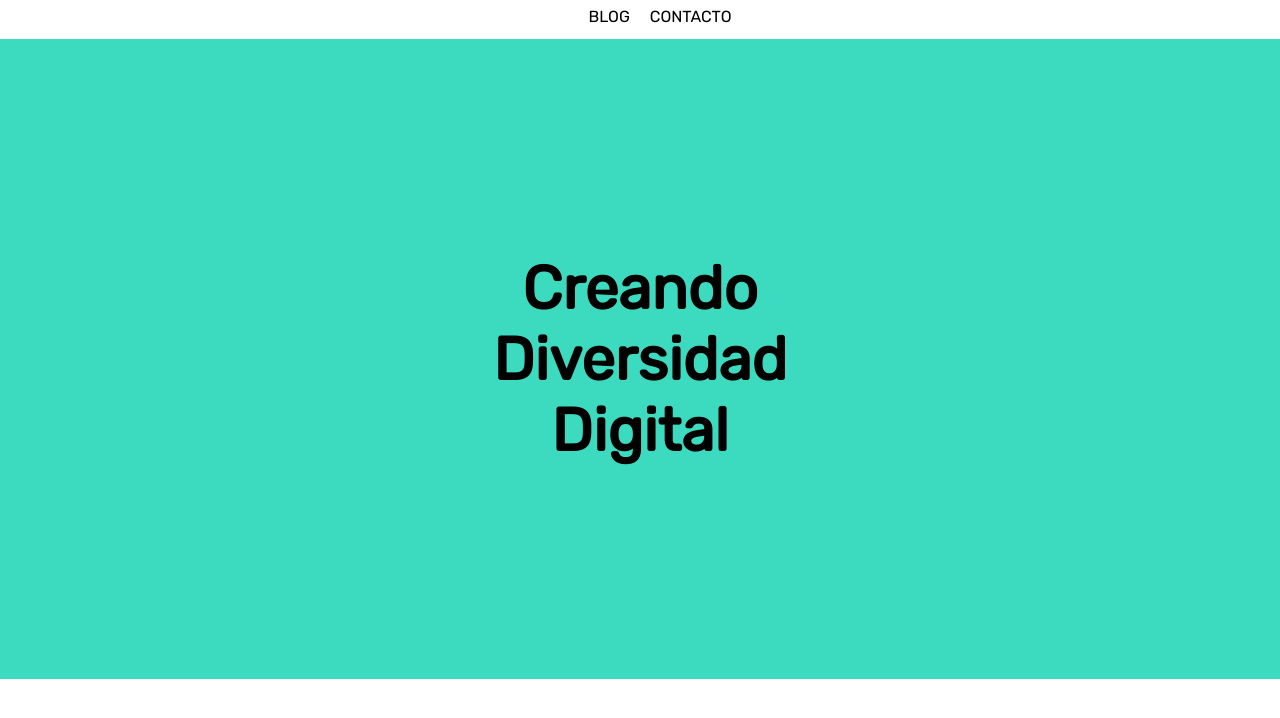
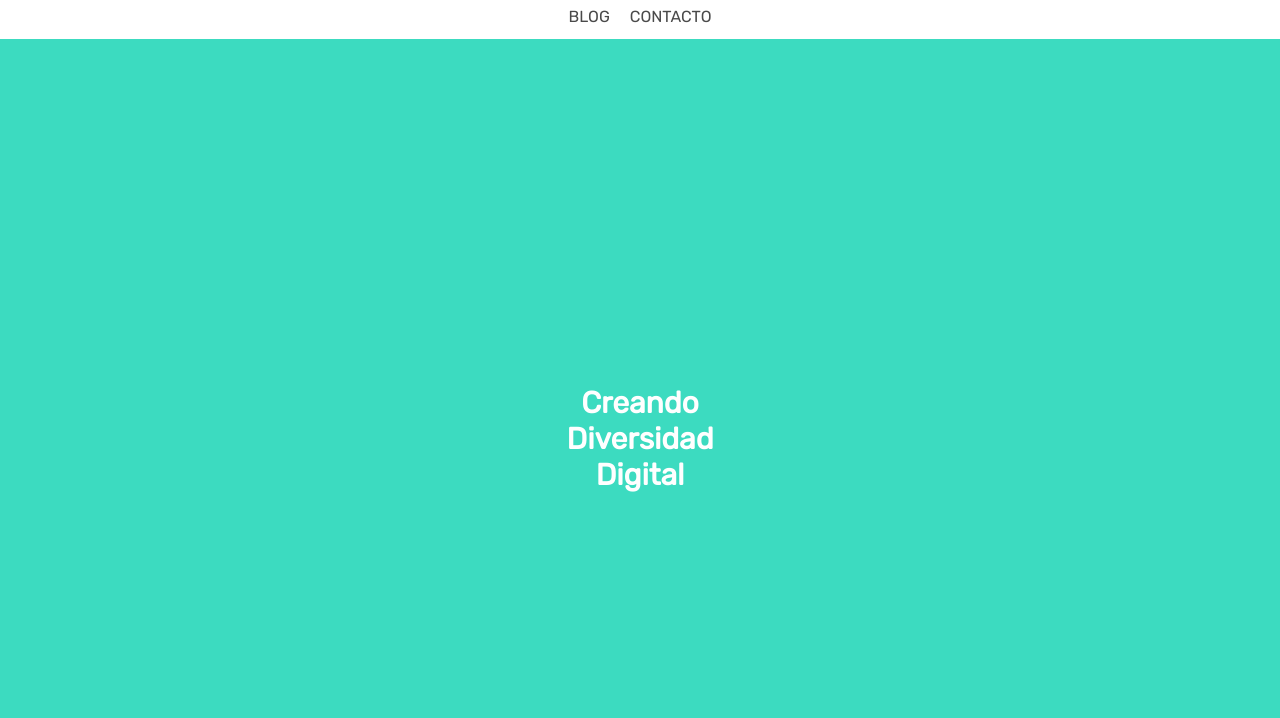
Before and after one commit to maribelgr/layout-creating-digital-diversity, a plain HTML site: page index.html in a window 1280 px wide. Shown: the part 78-796 px from the top of the page. Drawn offline with Linux system fonts and the light colour scheme.

Commit message:
Add css style better

```diff
--- a/index.html
+++ b/index.html
@@ -28,13 +28,11 @@
       </nav>
     </header>
     <main class="main">
-      <div>
-        <h1 class="text">
-          <span class="text-1">Creando</span>
-          <span class="text-2">Diversidad</span>
-          <span class="text-3">Digital</span>
-        </h1>
-      </div>
+      <h1 class="text">
+        <span class="text-1">Creando</span>
+        <span class="text-2">Diversidad</span>
+        <span class="text-3">Digital</span>
+      </h1>
     </main>
   </body>
 </html>
--- a/styles/main.css
+++ b/styles/main.css
@@ -18,12 +18,12 @@
   margin-top: 10px;
   font-family: "Rubik", sans-serif;
   font-size: 16px;
-  width: 35.94%;
+  color: #4a4a4a;
   display: flex;
   flex-direction: row;
-  justify-content: space-around;
   align-items: flex-start;
   list-style-type: none;
+  padding: 0;
 }
 
 .blog {
@@ -37,18 +37,17 @@
 }
 
 .main {
-  font-family: "Rubik", sans-serif;
-  font-size: 30px;
   background-color: #3cdbc0;
   display: flex;
   justify-content: center;
   align-items: center;
-  height: 100%;
+  height: 100vh;
 }
 
 .text {
-  width: 30vh;
-  height: 80vh;
+  font-family: "Rubik", sans-serif;
+  font-size: 30px;
+  color: white;
   flex-direction: column;
   display: flex;
   justify-content: center;
```
